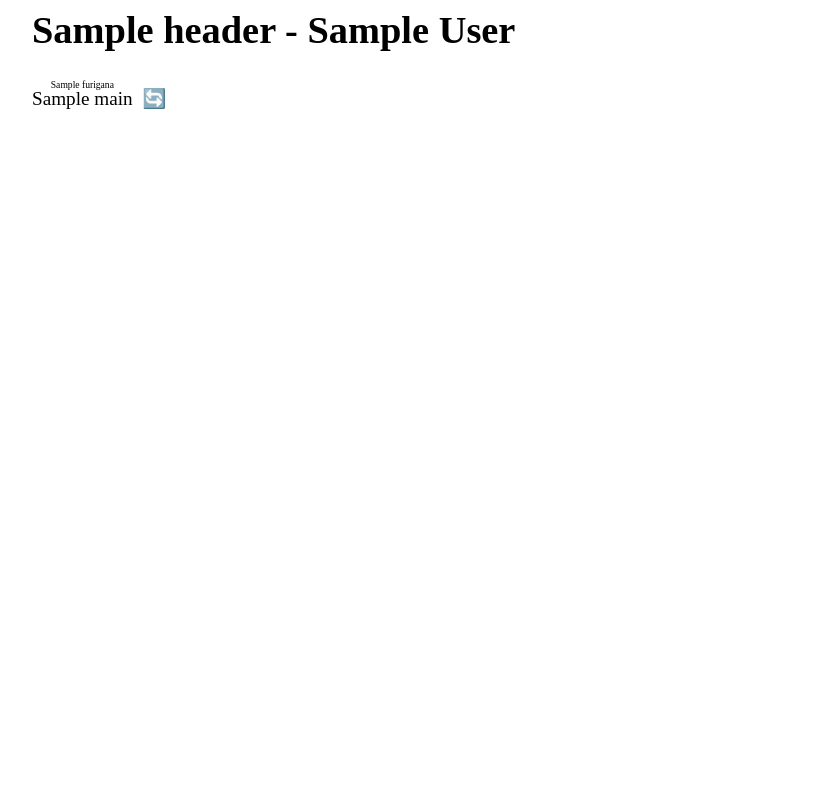
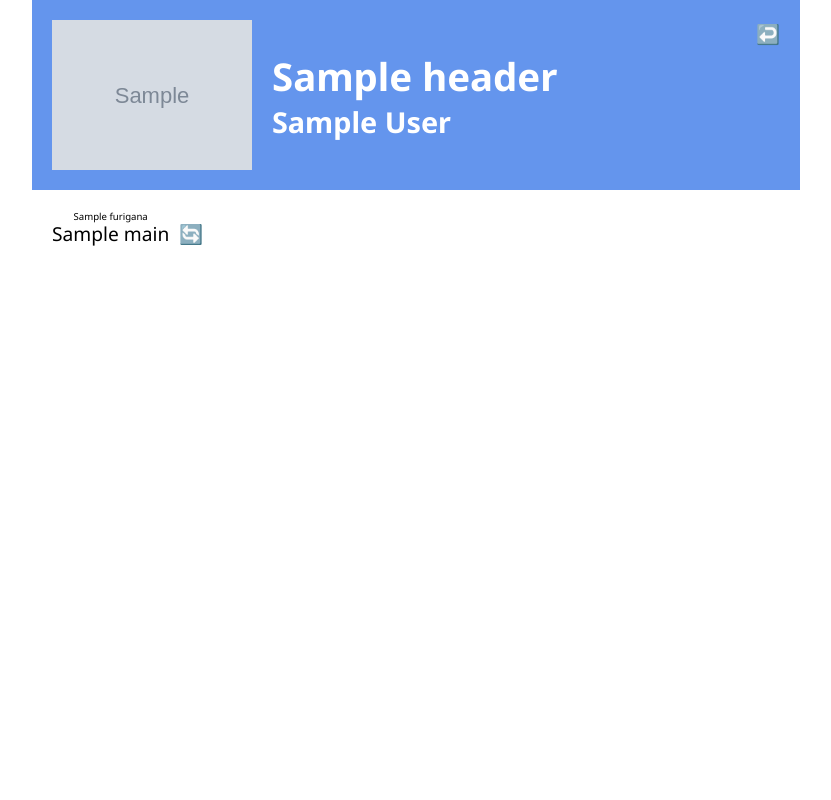
Before and after one commit to msilvestro/emeraldya, a Python web app: template emeraldya/templates/toratore.html.jinja in a window 1280 px wide. Shown: the whole page, without its empty margins (224-1055 px from the left). Run offline with Jinja, Linux system fonts and the light colour scheme; the template is opened without the code that fills it: most values are stand-ins (such as "Sample title", 1, 10 or a date in 2020); grey boxes marked "Sample" are stand-in pictures.

Commit message:
Improve default template header

```diff
--- a/emeraldya/templates/toratore.html.jinja
+++ b/emeraldya/templates/toratore.html.jinja
@@ -3,7 +3,9 @@
         {%- if not character.furigana -%}
             {{ character.main }}
         {%- else -%}
-            <ruby>{{ character.main }}<rt>{{ character.furigana }}</rt></ruby>
+            <ruby>{{ character.main }}
+                <rt>{{ character.furigana }}</rt>
+            </ruby>
         {%- endif -%}
     {%- endfor -%}
 {%- endmacro -%}
@@ -11,16 +13,57 @@
     <div class="section">
         <div class="section-header"><span>{{ title }}</span>{% if is_header %}
             <span class="tooltip-close" onclick="hideTooltip()">x</span>{% endif %}</div>
-        <div class="section-content">{% if not words %}{{ content }}{% else %}<p>{% for word in words %}{{ write_ruby(word) }}{% endfor %}</p><p>{{ content }}</p>{% endif %}</div>
+        <div class="section-content">
+            {% if not words %}{{ content }}{% else %}<p>{% for word in words %}{{ write_ruby(word) }}{% endfor %}</p>
+                <p>{{ content }}</p>{% endif %}</div>
     </div>
 {% endmacro %}
 
 <style>
+    @import url('https://fonts.googleapis.com/css2?family=Noto+Sans+JP:wght@100..900&family=Noto+Sans:ital,wght@0,100..900;1,100..900&display=swap');
+
+    body {
+        margin: 0;
+        font-family: "Noto Sans", "Noto Sans JP", sans-serif;
+    }
+
     #wrapper {
         margin: 0 auto;
         max-width: 768px;
         font-size: 1.2em;
         position: relative;
+    }
+
+    #header {
+        background-color: cornflowerblue;
+        color: white;
+        padding: 20px;
+        display: flex;
+    }
+
+    h1, h2 {
+        padding: 0;
+        margin: 0;
+    }
+
+    img#cover {
+        height: 150px;
+        margin-right: 20px;
+    }
+
+    #title {
+        display: flex;
+        flex-direction: column;
+        justify-content: center;
+        flex: 1;
+    }
+
+    #header a {
+        text-decoration: none;
+    }
+
+    #body {
+        padding: 20px;
     }
 
     .sentence {
@@ -135,7 +178,7 @@
         const tooltip = document.getElementById("tooltip");
         tooltip.innerHTML = element.getElementsByClassName("tooltip-content")[0].innerHTML;
         tooltip.style.visibility = 'visible';
-        tooltip.style.top = (window.scrollY + element.getBoundingClientRect().bottom - 8) + "px";
+        tooltip.style.top = (window.scrollY + element.getBoundingClientRect().bottom) + "px";
         justClicked = true;
     }
 
@@ -183,8 +226,16 @@
     }
 </script>
 <div id="wrapper">
-    <h1>{{ header["title"] }} - {{ header["author"] }}</h1>
+    <div id="header">
+        <img id="cover" src="{{ header["cover_art"] }}"/>
+        <div id="title">
+            <h1>{{ header["title"] }}</h1>
+            <h2>{{ header["author"] }}</h2>
+        </div>
+        <div><a href=".">↩️</a></div>
+    </div>
     <div id="tooltip" style="visibility: hidden"></div>
+    <div id="body">
         {% for sentence in body %}
             {% if not sentence %}
                 <br/>
@@ -192,7 +243,8 @@
                 <div class="sentence">
                     {%- for word in sentence.words -%}
                         {%- if not word.is_punctuation -%}
-                    <div class="word{% if word.note_group %} note_group{% endif %}" onclick="showTooltip(this);activateWord(this)">
+                            <div class="word{% if word.note_group %} note_group{% endif %}"
+                                 onclick="showTooltip(this);activateWord(this)">
                                 {{- write_ruby(word) -}}
                                 <div class="tooltip-content">
                                     {% for tooltip in word.tooltips %}
@@ -219,3 +271,4 @@
             {% endif %}
         {% endfor %}
     </div>
+</div>
```
Lines whose indentation alone changed are shown as unchanged.
